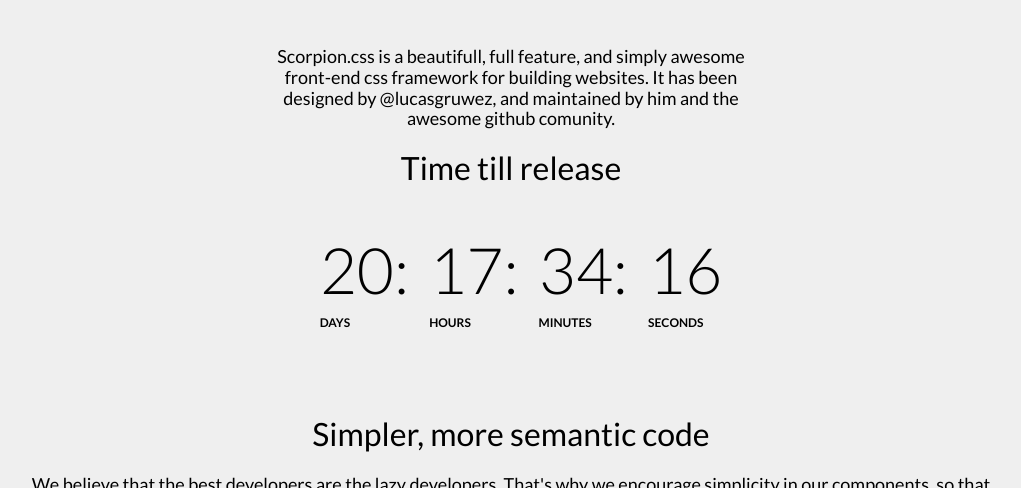
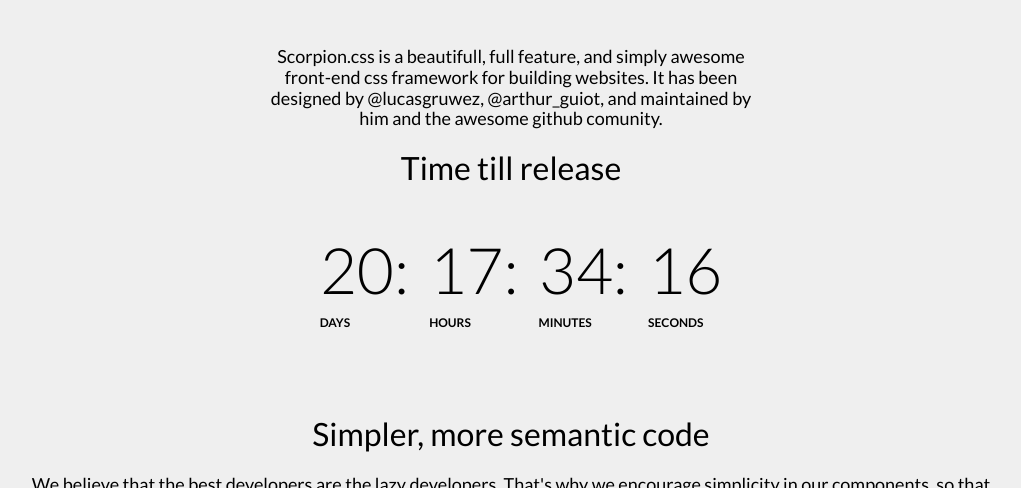
Before and after one commit to arguiot/scorpion-css.github.io, a Jekyll site: the page built from index.html, in a window 1280 px wide and 900 px high, cut to the strip 412-900 px from the top of the window. Shown: the whole strip, without its empty margins (129-1150 px from the left). Built offline with Jekyll 4.4.1, drawn with Linux system fonts in a browser that asks for light colours; nearby versions of some CDN libraries.

Commit message:
Update _config.yml

```diff
--- a/_config.yml
+++ b/_config.yml
@@ -18,7 +18,7 @@
 #   - jekyll-sitemap
 
 # Custom vars
-description:      Scorpion.css is a beautifull, full feature, and simply awesome front-end css framework for building websites. It has been designed by @lucasgruwez, and maintained by him and the awesome github comunity.
+description:      Scorpion.css is a beautifull, full feature, and simply awesome front-end css framework for building websites. It has been designed by @lucasgruwez, @arthur_guiot, and maintained by him and the awesome github comunity.
 current-version:  1.0.0-alpha.7
 code-license:     MIT License
 docs-license:     creative commons license
```
